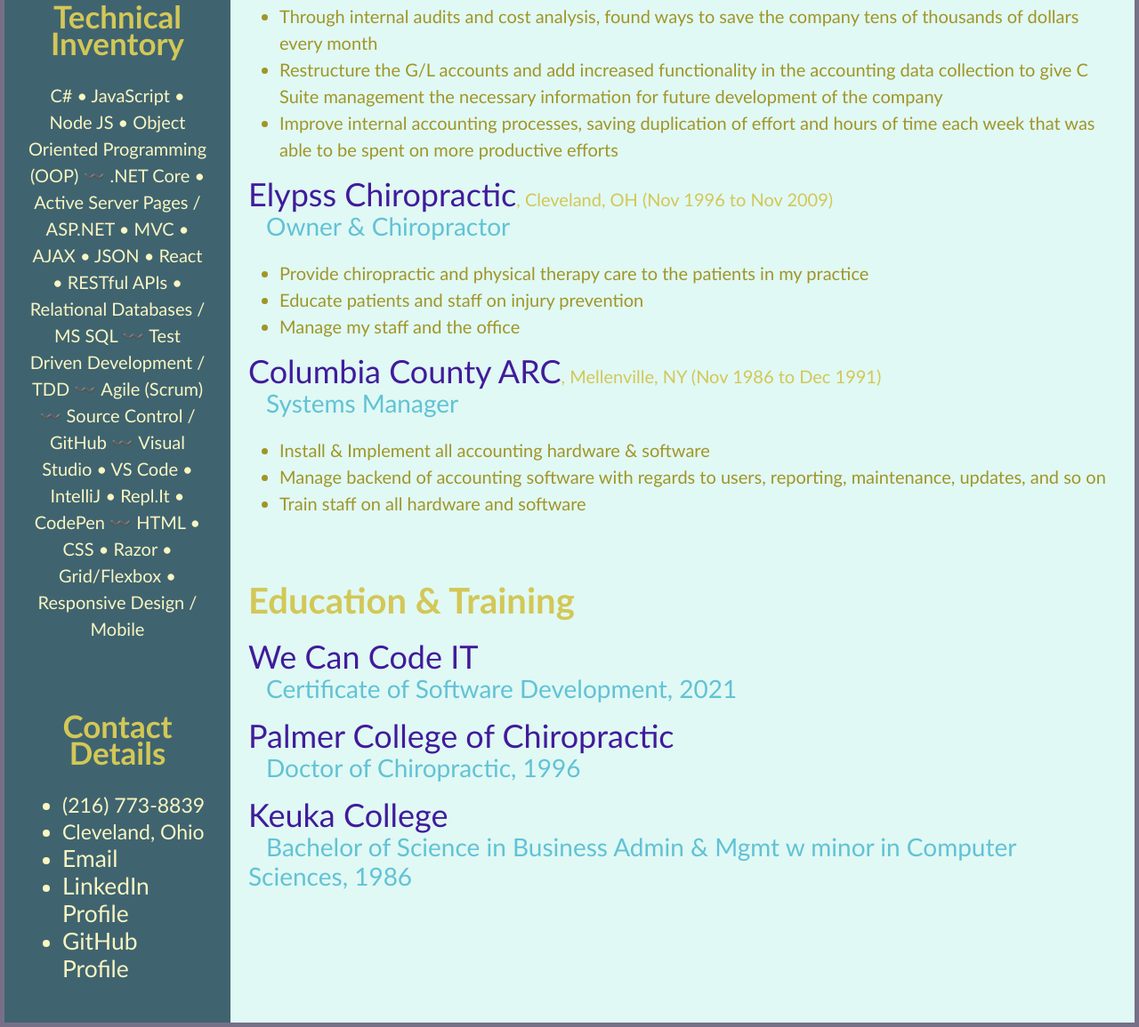
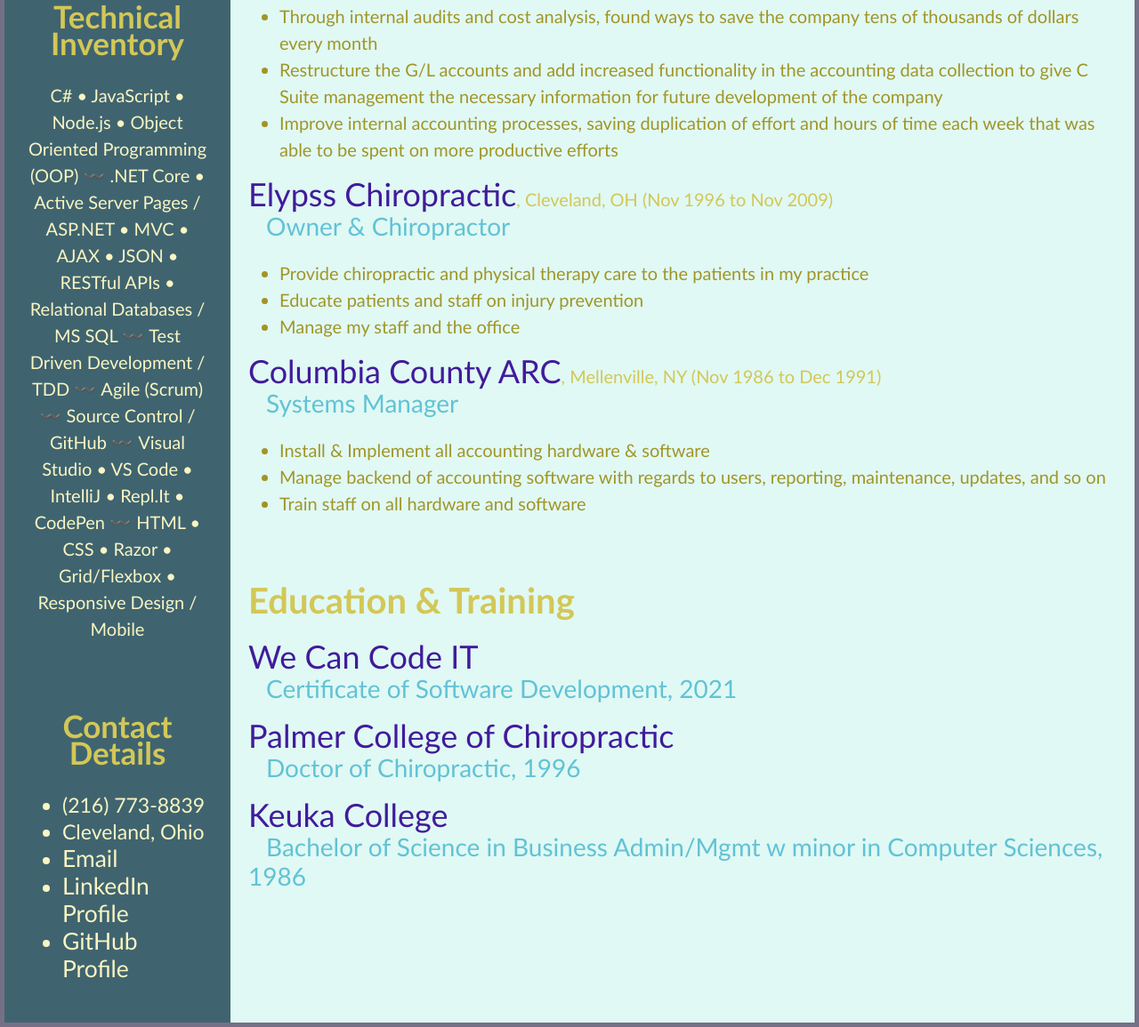
Before and after one commit to JaxxonCrowe/ShortNSweet, a plain HTML site: page index.html in a window 1280 px wide. Shown: the part 1113-2268 px from the top of the page at 89% size. Drawn offline with Linux system fonts and the light colour scheme.

Commit message:
test changes

```diff
--- a/index.html
+++ b/index.html
@@ -25,11 +25,11 @@
 
     <h1>JAXXON CROWE</h1>
     <h2 class="col1Header" id="profession"> Software Developer</h2>
-    <p id="About">Professional software developer dedicated to producing        applications that will benefit the average  person. Skill set  includes coding, project management, application  implementation, troubleshooting and staff training. Able to work both remotely and collaborate in teams effectively.  I bring a positive attitude and the ability to work with others, appreciating our differences.</p></br>
+    <p id="About">Professional web developer dedicated to producing        applications that will benefit the average  person. Skill set  includes coding, project management, application  implementation, troubleshooting and staff training. Able to work both remotely and collaborate in teams effectively.  I bring a positive attitude and the ability to work with others, appreciating our differences.</p></br>
 
     <h2 class="col1Header">Technical Inventory</h2>
     <p id="TechInventory">
-        C# • JavaScript • Node JS • Object Oriented Programming (OOP) 〰️ .NET Core • Active Server Pages / ASP.NET • MVC • AJAX • JSON • React • RESTful APIs • Relational Databases / MS SQL 〰️ Test Driven Development / TDD 〰️ Agile (Scrum) 〰️ Source Control / GitHub
+        C# • JavaScript • Node.js • Object Oriented Programming (OOP) 〰️ .NET Core • Active Server Pages / ASP.NET • MVC • AJAX • JSON • RESTful APIs • Relational Databases / MS SQL 〰️ Test Driven Development / TDD 〰️ Agile (Scrum) 〰️ Source Control / GitHub
         〰️ Visual Studio • VS Code • IntelliJ • Repl.It • CodePen
         〰️ HTML • CSS • Razor • Grid/Flexbox • Responsive Design / Mobile
     </p></br>
@@ -105,7 +105,7 @@
         <p><a class="projcompanyschool" href="https://www.palmer.edu">Palmer College of Chiropractic</a></br><span class="titledegree"> Doctor of Chiropractic, 1996</span></p>
 
         <p><a class="projcompanyschool" href="https://www.keuka.edu">Keuka College</a></br><span class="titledegree">
-        Bachelor of Science in Business Admin & Mgmt w minor in Computer Sciences, 1986</span></p>
+        Bachelor of Science in Business Admin/Mgmt w minor in Computer Sciences, 1986</span></p>
     </div>
   </div>
 
```
